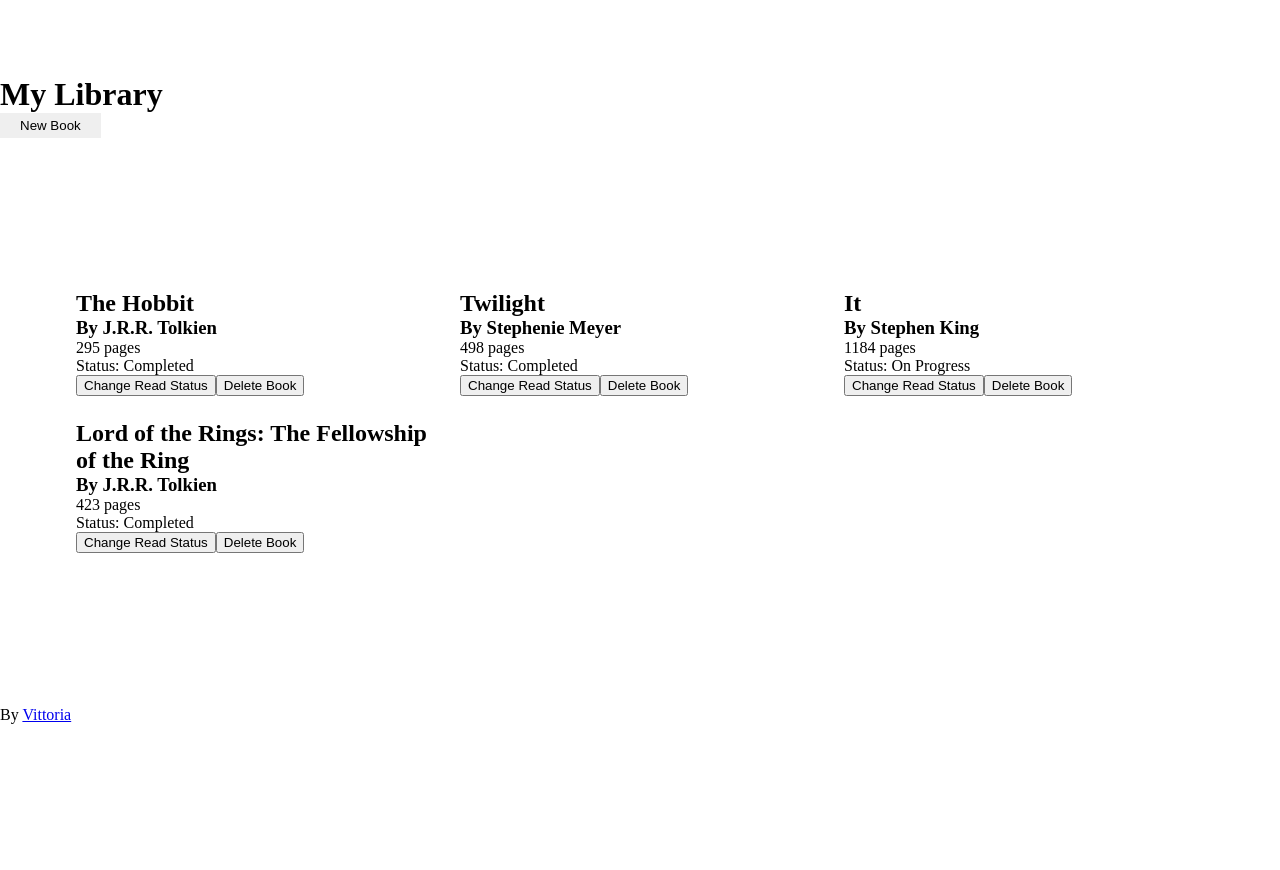
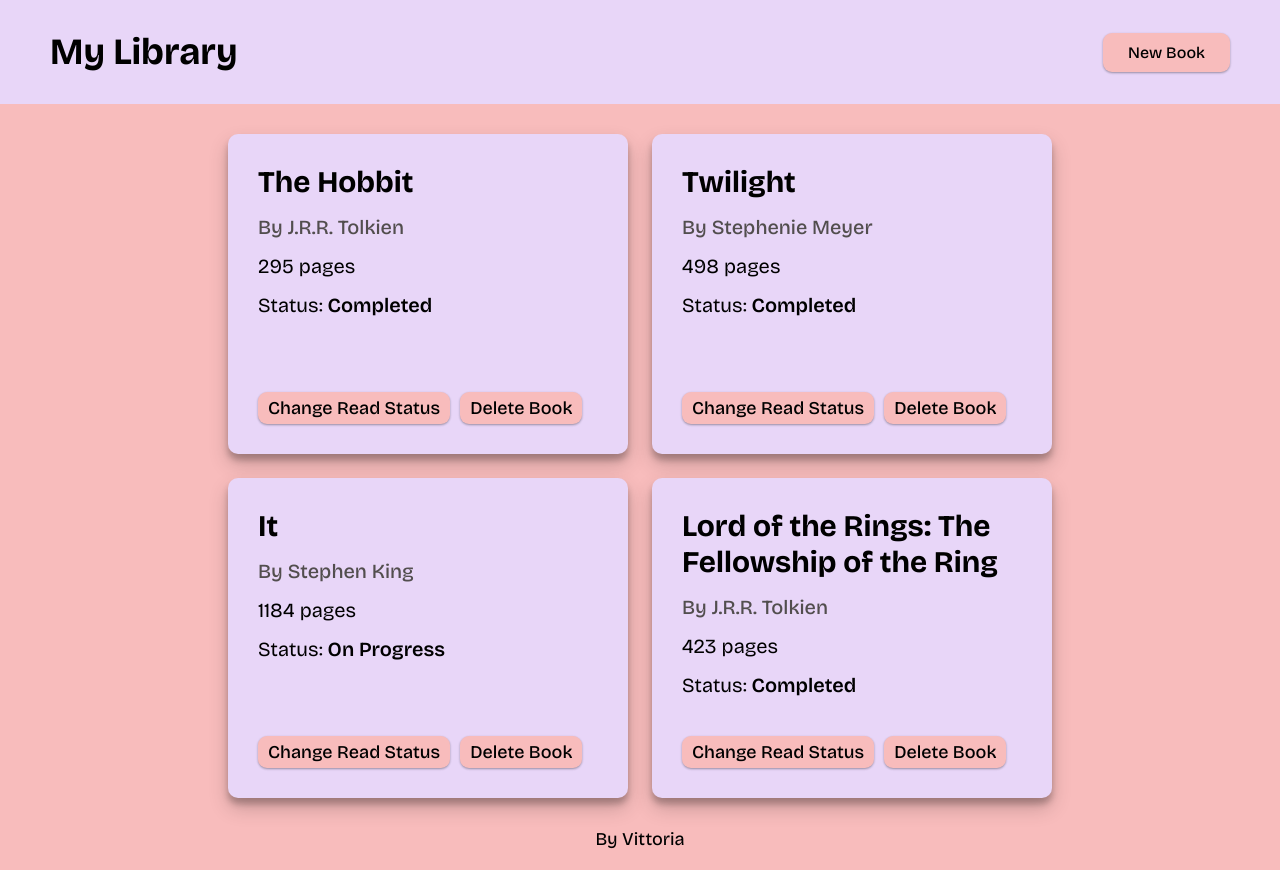
Before and after one commit to vbenedeto/library-app-js, a plain HTML site: page index.html in a window 1280 px wide. Before the commit the page ends 800 px from the top, so only its background shows below. Drawn offline with nearby package versions, Linux system fonts and the light colour scheme.

Commit message:
Update multiple components style

```diff
--- a/style.css
+++ b/style.css
@@ -1,32 +1,139 @@
 * {
   margin: 0;
+  box-sizing: border-box;
 }
 
 body {
   min-height: 100vh;
   display: flex;
+  font-family: "Bricolage Grotesque", sans-serif;
+  font-weight: 400;
   flex-direction: column;
-  justify-content: space-around;
+  justify-content: space-between;
+  background: #F8BCBC;
+}
+
+input, button {
+  font: inherit;
+}
+
+h1 {
+  font-size: 37px;
+  /* color: #F8BCBC; */
+}
+
+header {
+  display: flex;
+  justify-content: space-between;
+  align-items: center;
+  padding: 30px 50px;
+  background-color: #e8d6f8;
 }
 
 .books {
   display: grid;
   justify-content: center;
-  grid-template-columns: repeat(auto-fit, minmax(360px, 150px));
+  grid-template-columns: repeat(auto-fit, minmax(280px, 400px));
   gap: 1.5rem;
+  padding: 30px 50px
 }
 
-.book {
+.card {
   display: flex;
   flex-direction: column;
   gap: 15px;
-  background-color: rgb(162, 101, 219);
+  background-color: #e8d6f8;
   padding: 30px;
+  border-radius: 10px;
+  box-shadow: 0 10px 20px rgba(0,0,0,0.19), 0 6px 6px rgba(0,0,0,0.23);
+  font-size: 18px;
+  height: 320px;
+  cursor: pointer;
+}
+
+.card:hover {
+  transform: translateY(-5px);
+  transition: all 0.2s ease-in-out;
+}
+
+.card-content {
+  display: flex;
+  flex-direction: column;
+  gap: 15px;
+  flex-grow: 1;
+}
+
+.card-actions {
+  display: flex;
+  gap: 10px;
+}
+
+.card > button {
+  display: inline;
+}
+
+.card-title {
+  font-size: 30px;
+}
+
+.card-author {
+  font-weight: 500;
+  color: #524e4e;
+}
+
+.card-author, .card-pages, .card-status {
+  font-size: 20px;
+}
+
+.btn-container {
+  display: flex;
+  gap: 10px;
+}
+
+.card-btn {
+  align-self: center;
+  padding: 5px 10px;
+  border: 10px;
+  cursor: pointer;
+  border-radius: 9px;
+  font-weight: 500;
+  box-shadow: 0 1px 3px rgba(0,0,0,0.12), 0 1px 2px rgba(0,0,0,0.24);
+  transition: all 0.3s cubic-bezier(.25,.8,.25,1);
+  background-color: #F8BCBC;
+}
+
+.card-btn:hover, .add-btn:hover {
+  box-shadow: 0 3px 6px rgba(0,0,0,0.16), 0 3px 6px rgba(0,0,0,0.23);
 }
 
 .add-btn {
   align-self: center;
-  padding: 5px 20px;
+  padding: 10px 25px;
   border: 10px;
   cursor: pointer;
+  border-radius: 9px;
+  font-weight: 500;
+  box-shadow: 0 1px 3px rgba(0,0,0,0.12), 0 1px 2px rgba(0,0,0,0.24);
+  transition: all 0.3s cubic-bezier(.25,.8,.25,1);
+  background-color: #F8BCBC;
 }
+
+.bold {
+  font-weight: 600;
+}
+
+footer {
+  text-align: center;
+  padding-bottom: 20px;
+  font-size: 18px;
+  font-weight: 450;
+}
+
+footer a {
+  text-decoration: none;
+  color: #000000;
+}
+
+footer a:hover {
+  color: #a85d5d;
+}
```
